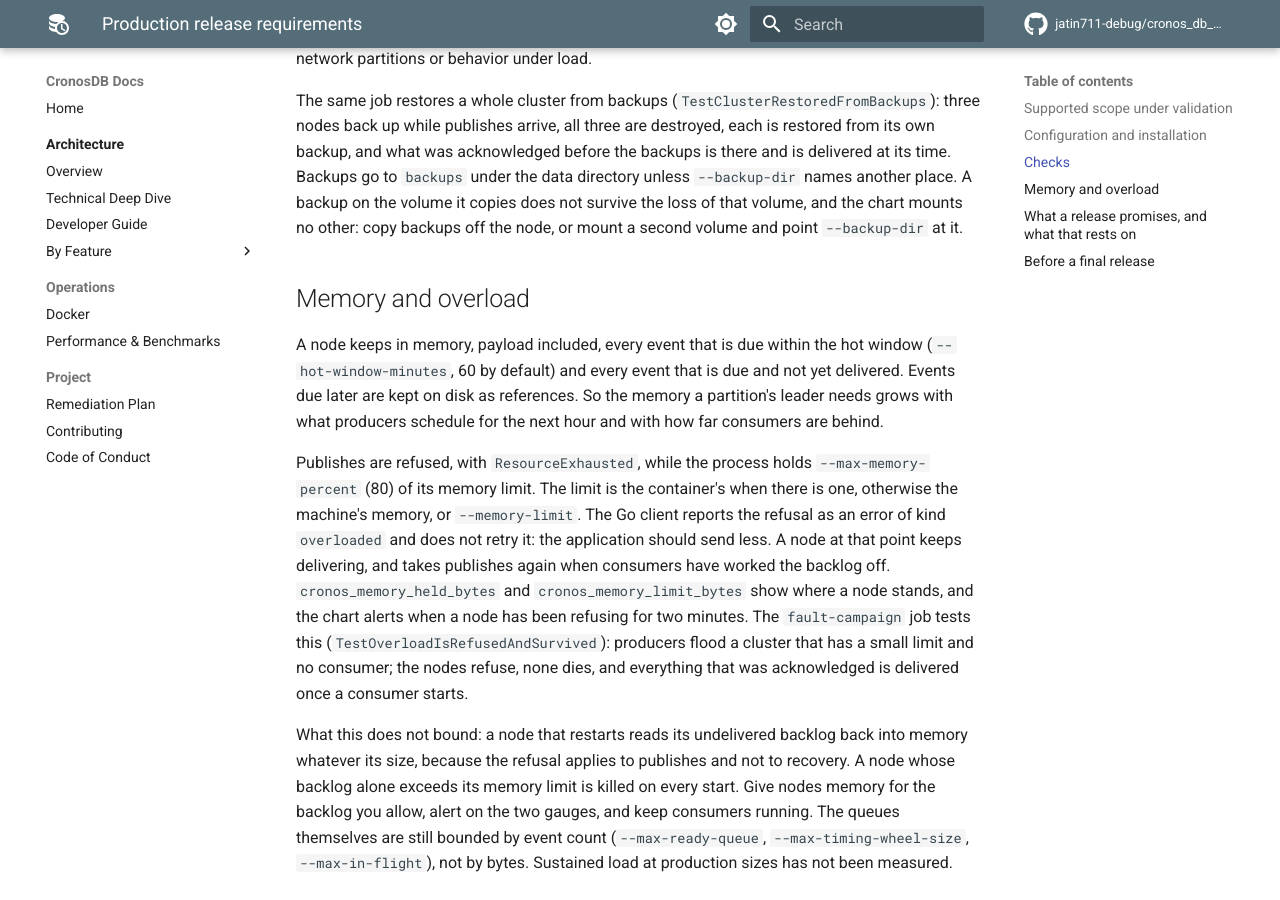
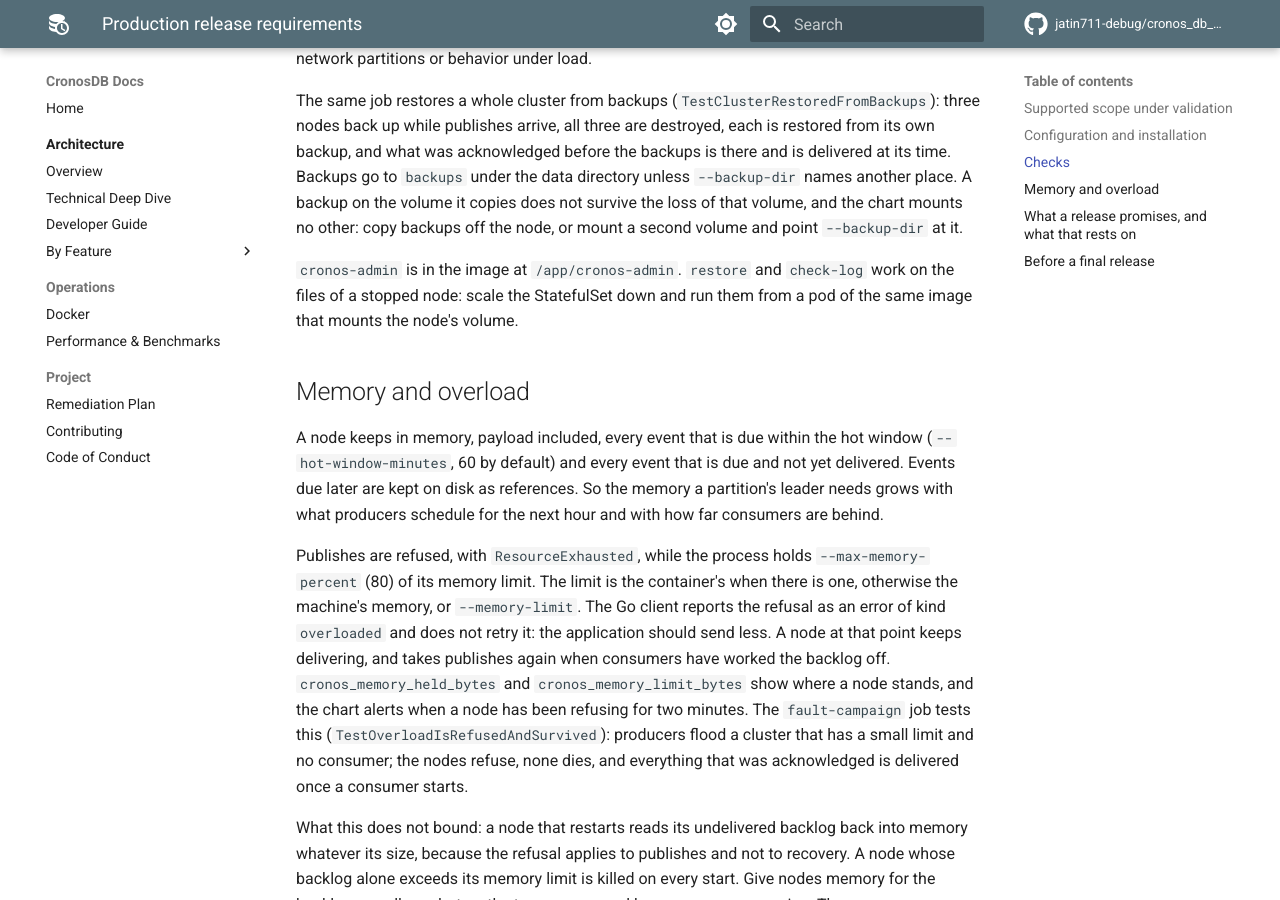
Before and after one commit to jatin711-debug/cronos_db_golang, an MkDocs documentation site: the page built from docs/PRODUCTION_RELEASE.md, in a window 1280 px wide and 900 px high, scrolled down 2950 px. Built offline with MkDocs 1.6.1 and Material for MkDocs 9.7.7, drawn with Linux system fonts in a browser that asks for light colours; comment, search, counter and statistics services are not loaded.

Commit message:
Ship cronos-admin in the image
The image held the server only. Restoring a backup and checking a damaged
log are done with cronos-admin on the files of a stopped node, which in a
cluster means from a pod of the same image, and the tool was not in it.

The kind job checks that it is there and runs.

Co-Authored-By: Claude Opus 5.5 (1M context) <noreply@anthropic.com>

```diff
--- a/docs/PRODUCTION_RELEASE.md
+++ b/docs/PRODUCTION_RELEASE.md
@@ -137,6 +137,10 @@ names another place. A backup on the volume it copies does not survive the
 loss of that volume, and the chart mounts no other: copy backups off the
 node, or mount a second volume and point `--backup-dir` at it.
 
+`cronos-admin` is in the image at `/app/cronos-admin`. `restore` and
+`check-log` work on the files of a stopped node: scale the StatefulSet down
+and run them from a pod of the same image that mounts the node's volume.
+
 ## Memory and overload
 
 A node keeps in memory, payload included, every event that is due within the
```
Also changed, not shown: 2 other files.
